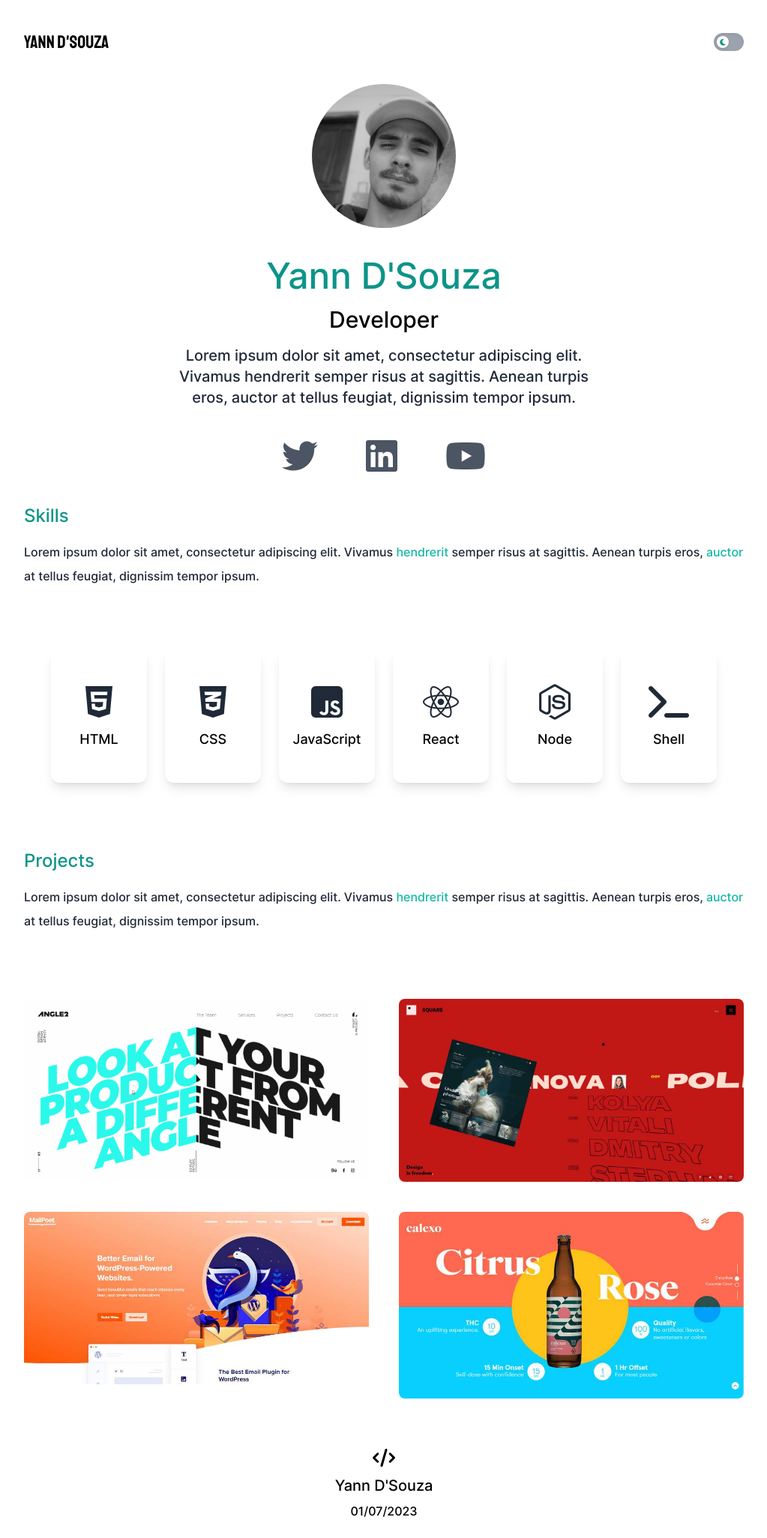
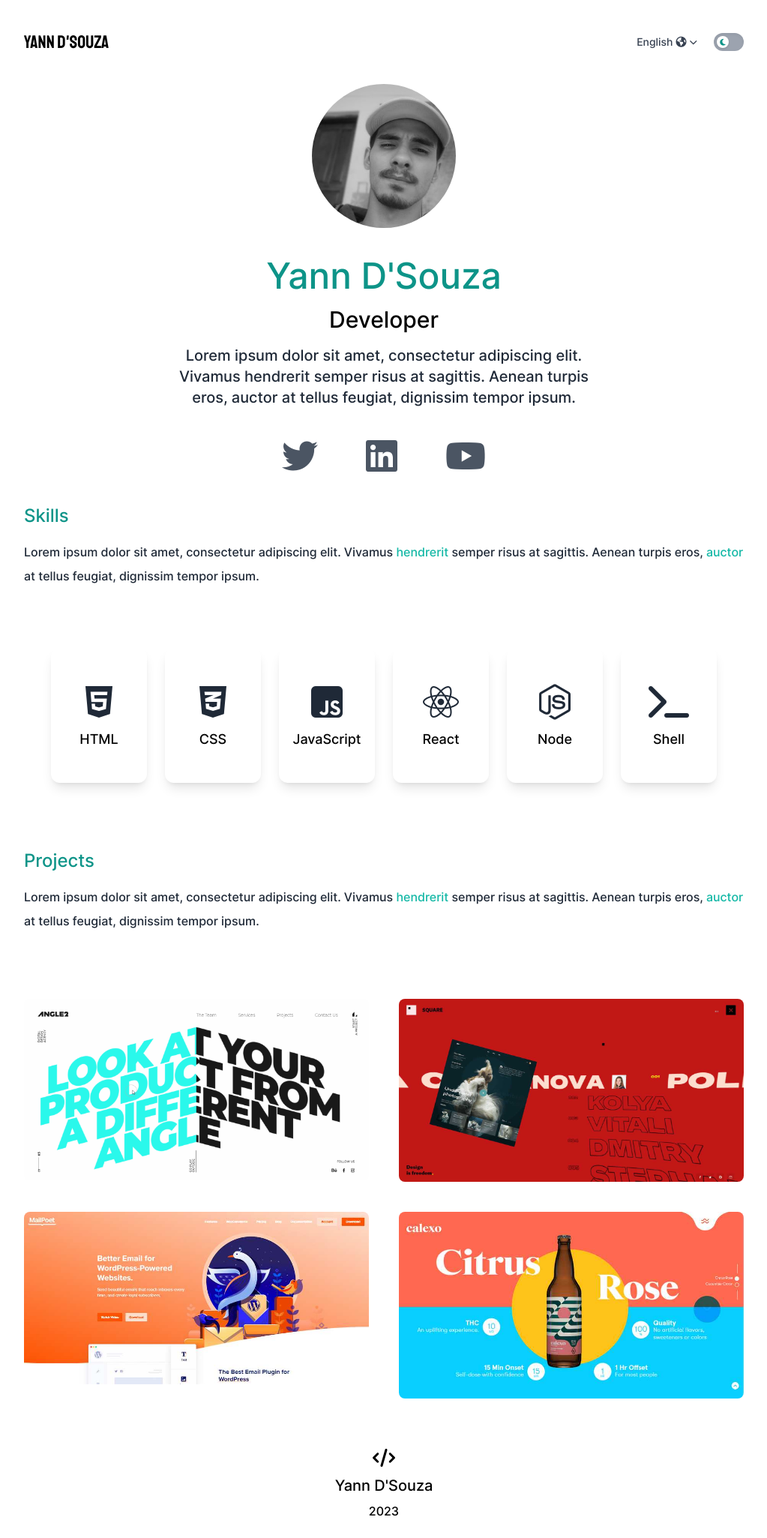
Before and after one commit to Yannssouza/Personal-Portfolio-Website-v2, a React (Vite) app: page / in a window 1280 px wide. Shown: the whole page at 75% size, without its empty margins (128-1151 px from the left). Built offline with nearby package versions, Linux system fonts and the light colour scheme.

Commit message:
language

```diff
--- a/src/App.tsx
+++ b/src/App.tsx
@@ -2,7 +2,7 @@ import React, { useState } from "react";
 import ReactDOM from "react-dom";
 import "./styles/styles.css";
 import "../font/inter.css";
-import Nav from "./Nav";
+import Nav from "./Nav2";
 import Hero from "./Hero";
 import Skills3 from "./Skills3";
 import Projects from "./Projects";
--- a/src/Footer.tsx
+++ b/src/Footer.tsx
@@ -1,11 +1,12 @@
 function Footer() {
-  const date = () => {
   const date = new Date;
   let [month, day, year] = [
     date.getMonth().toString(),
     date.getDate().toString(),
     date.getFullYear().toString()
   ];
+  const dateFormat = () => {
+
     if (month.length < 2) {
       // @ts-ignore
       month = +month + 1;
@@ -38,7 +39,7 @@ function Footer() {
             d="M392.8 1.2c-17-4.9-34.7 5-39.6 22l-128 448c-4.9 17 5 34.7 22 39.6s34.7-5 39.6-22l128-448c4.9-17-5-34.7-22-39.6zm80.6 120.1c-12.5 12.5-12.5 32.8 0 45.3L562.7 256l-89.4 89.4c-12.5 12.5-12.5 32.8 0 45.3s32.8 12.5 45.3 0l112-112c12.5-12.5 12.5-32.8 0-45.3l-112-112c-12.5-12.5-32.8-12.5-45.3 0zm-306.7 0c-12.5-12.5-32.8-12.5-45.3 0l-112 112c-12.5 12.5-12.5 32.8 0 45.3l112 112c12.5 12.5 32.8 12.5 45.3 0s12.5-32.8 0-45.3L77.3 256l89.4-89.4c12.5-12.5 12.5-32.8 0-45.3z" />
         </svg>
         <p className="text-xl py-2">Yann D'Souza</p>
-        <p>{date()}</p>
+        <p>{year}</p>
       </div>
     </footer>
   );
--- a/src/Nav2.tsx
+++ b/src/Nav2.tsx
@@ -12,12 +12,15 @@ function Nav(props: {
   return (
     <nav className="py-10 flex items-center justify-between">
       <h1 className="text-2xl font-custom dark:text-neutral-50">Yann D'Souza</h1>
-      <div className="flex flex-row justify-center items-center gap-6">
+      <div className="flex flex-row justify-center items-center gap-2 lg:gap-4">
       <Menu as="div" className="relative inline-block text-left">
         <div>
-          <Menu.Button className="inline-flex w-full justify-center rounded-md border border-gray-300 bg-white p-2 text-sm font-medium text-gray-700 shadow-sm hover:bg-gray-50 focus:outline-none focus:ring-2 focus:ring-teal-600 dark:focus:ring-amber-400 focus:ring-offset-2 focus:ring-offset-gray-100">
-            Languages
-            <ChevronDownIcon className="-mr-1 ml-2 h-5 w-5" aria-hidden="true" />
+          <Menu.Button className="inline-flex items-align w-full justify-center rounded-md p-1.5 text-sm font-medium text-gray-700 hover:bg-gray-50 focus:outline-none focus:ring-2 focus:ring-teal-600 dark:focus:ring-amber-400 focus:ring-offset-2 focus:ring-offset-gray-100">
+            <div className="flex-col justify-center items-center">
+              <span>English</span>
+              <i className="fa-solid fa-earth-americas mx-1"></i>
+              <i className="fa-solid fa-chevron-down fa-xs"></i>
+            </div>
           </Menu.Button>
         </div>
 
@@ -30,7 +33,7 @@ function Nav(props: {
           leaveFrom="transform opacity-100 scale-100"
           leaveTo="transform opacity-0 scale-95"
         >
-          <Menu.Items className="absolute right-0 z-10 mt-2 w-56 origin-top-right rounded-md bg-white shadow-lg ring-1 ring-black ring-opacity-5 focus:outline-none">
+          <Menu.Items className="absolute right-0 z-10 mt-2 w-36 origin-top-right rounded-md bg-white shadow-lg ring-1 ring-black ring-opacity-5 focus:outline-none">
             <div className="py-1">
               <Menu.Item>
                 {({ active }) => (
```
Lines whose indentation alone changed are shown as unchanged.
